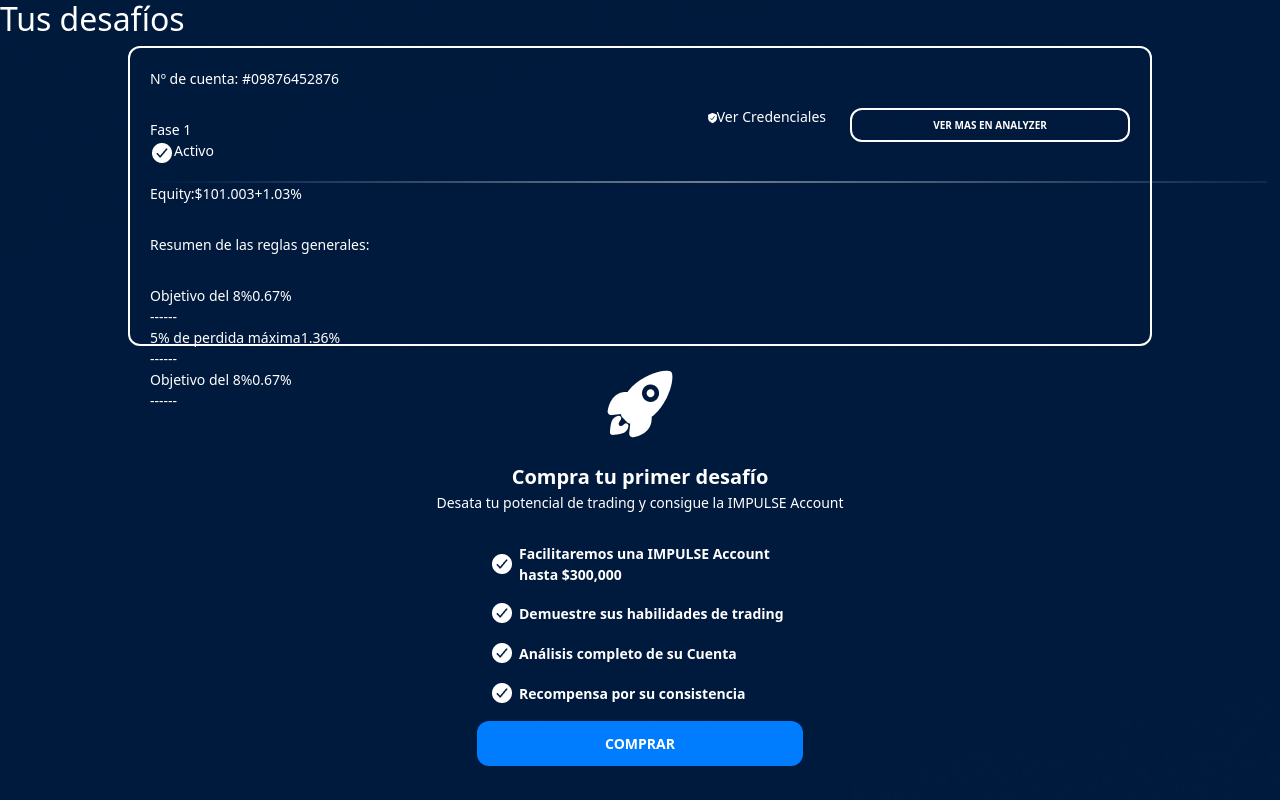
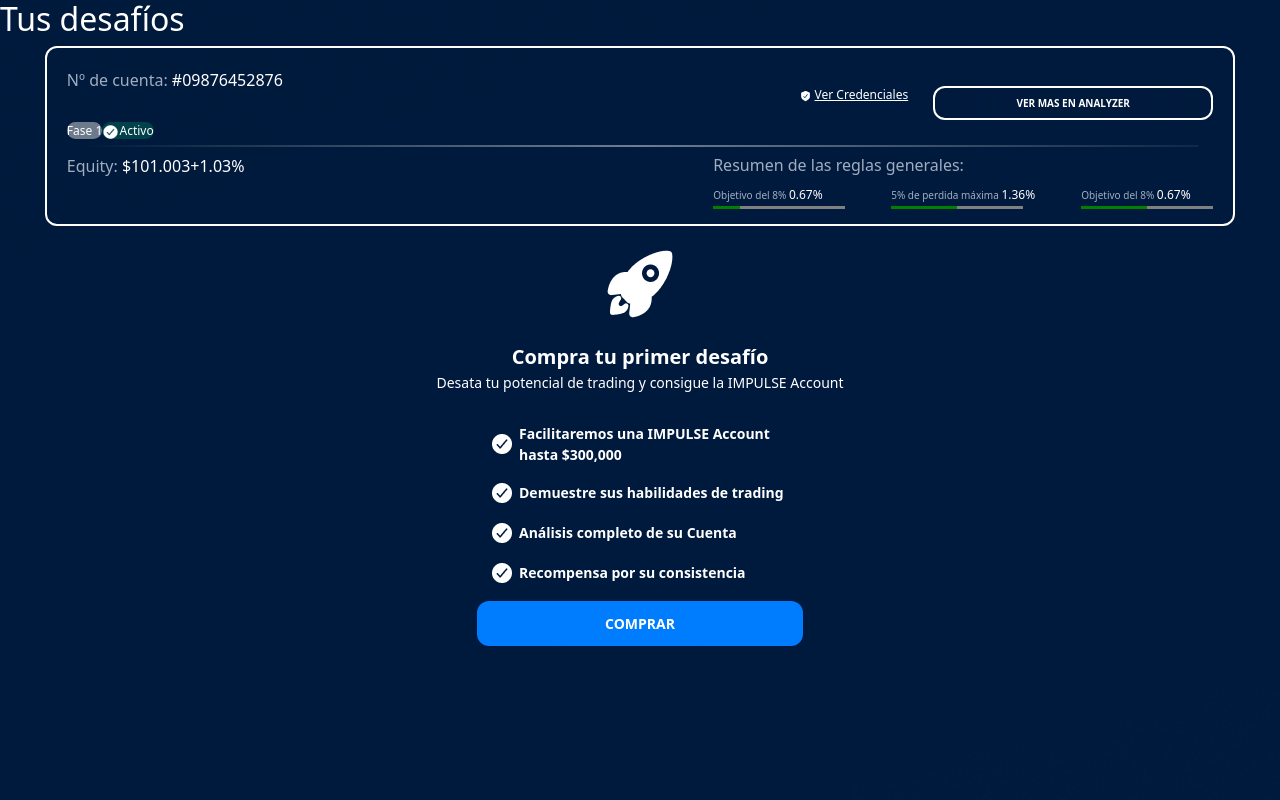
Before and after one commit to Global-S1/proptrading-impulse-training-angular, an Angular app: page / in a window 1280 px wide. Built offline with nearby package versions, Linux system fonts and the light colour scheme.

Commit message:
build(challenge): se agrega estilos y etiquetas para detalles del challenge adquirido

```diff
--- a/src/app/modules/challenge/challenge-cart/challenge-cart.component.html
+++ b/src/app/modules/challenge/challenge-cart/challenge-cart.component.html
@@ -1,49 +1,51 @@
-<div class="d-flex justify-content-between flex-wrap ">
-  <div>
-    <p>Nº de cuenta:
+<div>
+  <div class="fase">
+    <p>
+      Nº de cuenta:
       <span>#09876452876</span>
     </p>
 
     <span>Fase 1</span>
     <figure>
-      <img src="../../../../assets/icons/check.png" alt="icon-check">
+      <img src="../../../../assets/icons/check.png" alt="icon-check" />
       <span>Activo</span>
     </figure>
   </div>
 
-  <div class="d-flex justify-content-center align-items-center gap-4 ">
+  <div class="credencial">
     <figure>
-      <img src="../../../../assets/icons/escudo.png" alt="icon-escudo">
-      <a routerLink="">Ver Credenciales</a>
+      <img src="../../../../assets/icons/escudo.png" alt="icon-escudo" />
+      <a href="www.google.com" routerLink="">Ver Credenciales</a>
     </figure>
     <app-button text="VER MAS EN ANALYZER" theme="pageAnalyzer"></app-button>
   </div>
 
-  <img src="../../../../assets/images/line.svg" alt="Line">
+  <img src="../../../../assets/images/line.svg" alt="Line" class="Line" />
 
-  <div>
-    <p>Equity:<span>$101.003<span>+1.03%</span></span></p>
+  <div class="metrics">
+    <p>
+      Equity: <span>$101.003<span>+1.03%</span></span>
+    </p>
+
     <div>
-      <p>Resumen de las reglas generales:</p>
+      <h6>Resumen de las reglas generales:</h6>
 
       <div>
-        <span>Objetivo del 8%</span>
-        <span>0.67%</span>
-        <div>------</div>
-      </div>
+        <div>
+          <p>Objetivo del 8% <span>0.67%</span></p>
+          <progress value="20" max="100"></progress>
+        </div>
 
-      <div>
-        <span>5% de perdida máxima</span>
-        <span>1.36%</span>
-        <div>------</div>
-      </div>
+        <div>
+          <p>5% de perdida máxima <span>1.36%</span></p>
+          <progress value="50" max="100"></progress>
+        </div>
 
-      <div>
-        <span>Objetivo del 8%</span>
-        <span>0.67%</span>
-        <div>------</div>
+        <div>
+          <p>Objetivo del 8% <span>0.67%</span></p>
+          <progress value="50" max="100"></progress>
+        </div>
       </div>
     </div>
   </div>
-
 </div>
--- a/src/styles.scss
+++ b/src/styles.scss
@@ -255,21 +255,131 @@ app-mask {
     }
 
     app-challenge-cart {
+      font-size: 12px;
+
+      a {
+        margin: 0 5px;
+        color: white
+      }
 
       > div {
-        margin: auto;
-        width: 80%;
-        height: 300px;
+        display: grid;
+        grid-template-columns: 41% 59%;
+        grid-template-rows: 70px 8px 70px;
+        grid-template-areas:
+          "fase credencial"
+          "Line Line"
+          "metrics metrics";
 
+        width: 93%;
+        height: 179.305px;
 
         border: 2px solid white;
         border-radius: 12px;
 
         padding: 20px;
+        margin: auto;
+
+        img[alt="Line"] {
+          width: 100%;
+          height: 2px;
+          margin: 7px 0;
+        }
       }
 
+      p,
+      h6 {
+        font-size: 16px;
+        color: #a0aec0;
+        font-weight: 500;
+        line-height: 140%;
 
+        span {
+          font-weight: 400;
+          line-height: 150%;
+        }
+      }
 
+      .fase {
+        grid-area: fase;
+
+        > span {
+          background: rgba(217, 217, 217, 0.5);
+          border-radius: 10px;
+          width: 104px;
+          height: 20px;
+        }
+
+        figure {
+          display: inline;
+          background: #01B57440;
+          border-radius: 10px;
+
+          width: 118px;
+          height: 20px;
+
+          img {
+            width: 17.21px;
+            height: 16px;
+          }
+        }
+      }
+
+      .credencial {
+        grid-area: credencial;
+        display: flex;
+        justify-content: flex-end;
+        align-items: center;
+        gap: 0 20px;
+      }
+
+      .Line {
+        grid-area: Line;
+      }
+
+      .metrics {
+        grid-area: metrics;
+        display: flex;
+        justify-content: space-between;
+        align-items: center;
+        gap: 0 1rem;
+
+        > div {
+          min-width: 500px;
+
+          > div {
+            display: flex;
+            justify-content: space-between;
+
+            > div {
+              display: flex;
+              flex-direction: column;
+              justify-content: space-between;
+              // align-items: center;
+              flex-wrap: wrap;
+
+              p {
+                font-size: 10px;
+                margin: 2px 0;
+                font-weight: 500;
+                line-height: 140%;
+              }
+
+              span {
+                display: inline;
+                font-size: 12px;
+                width: 115px;
+              }
+
+              progress {
+                width: 132px;
+                height: 3px;
+                border-radius: 10px;
+              }
+            }
+          }
+        }
+      }
     }
   }
 }
```
